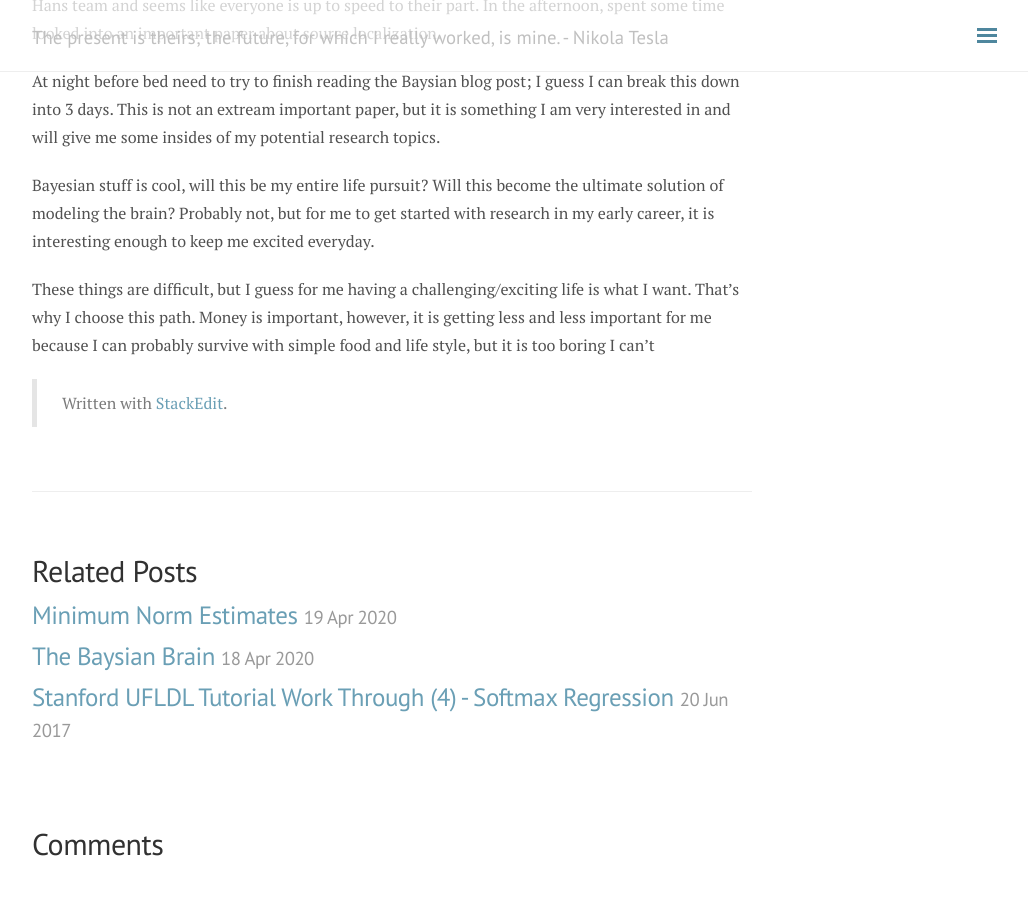
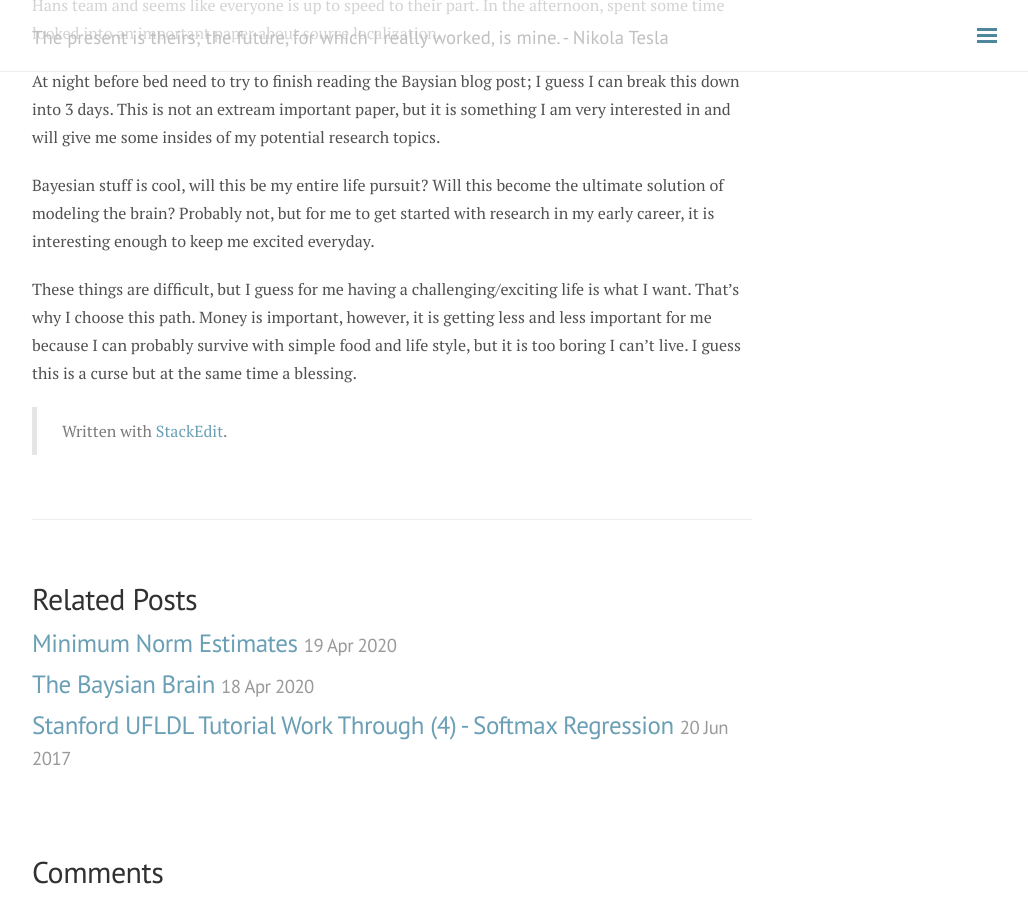
Before and after one commit to andylikescodes/andylikescodes.github.io, a Jekyll site: the page built from _posts/2020-04-19-Work-Journal-1.md, in a window 1280 px wide and 900 px high, scrolled down 531 px. Shown: the whole window, without its empty margins (248-1276 px from the left). Built offline with Jekyll 4.4.1, drawn with Linux system fonts in a browser that asks for light colours; nearby versions of some CDN libraries; our own code applies the rules of GitHub Pages for plain Markdown files; comment, search, counter and statistics services are not loaded; before the commit the page ends 1403 px from its top, so only the background shows below that.

Commit message:
_posts/2020-04-19-Work-Journal-1.md updated from https://stackedit.io/

```diff
--- a/_posts/2020-04-19-Work-Journal-1.md
+++ b/_posts/2020-04-19-Work-Journal-1.md
@@ -15,9 +15,9 @@ At night before bed need to try to finish reading the Baysian blog post; I guess
 
 Bayesian stuff is cool, will this be my entire life pursuit? Will this become the ultimate solution of modeling the brain? Probably not, but for me to get started with research in my early career, it is interesting enough to keep me excited everyday.
 
-These things are difficult, but I guess for me having a challenging/exciting life is what I want. That's why I choose this path. Money is important, however, it is getting less and less important for me because I can probably survive with simple food and life style, but it is too boring I can't
+These things are difficult, but I guess for me having a challenging/exciting life is what I want. That's why I choose this path. Money is important, however, it is getting less and less important for me because I can probably survive with simple food and life style, but it is too boring I can't live. I guess this is a curse but at the same time a blessing.
 
 > Written with [StackEdit](https://stackedit.io/).
 <!--stackedit_data:
-eyJoaXN0b3J5IjpbMTQ0NDUwNDUyM119
+eyJoaXN0b3J5IjpbMTYyOTY5MzA1MF19
 -->
```
